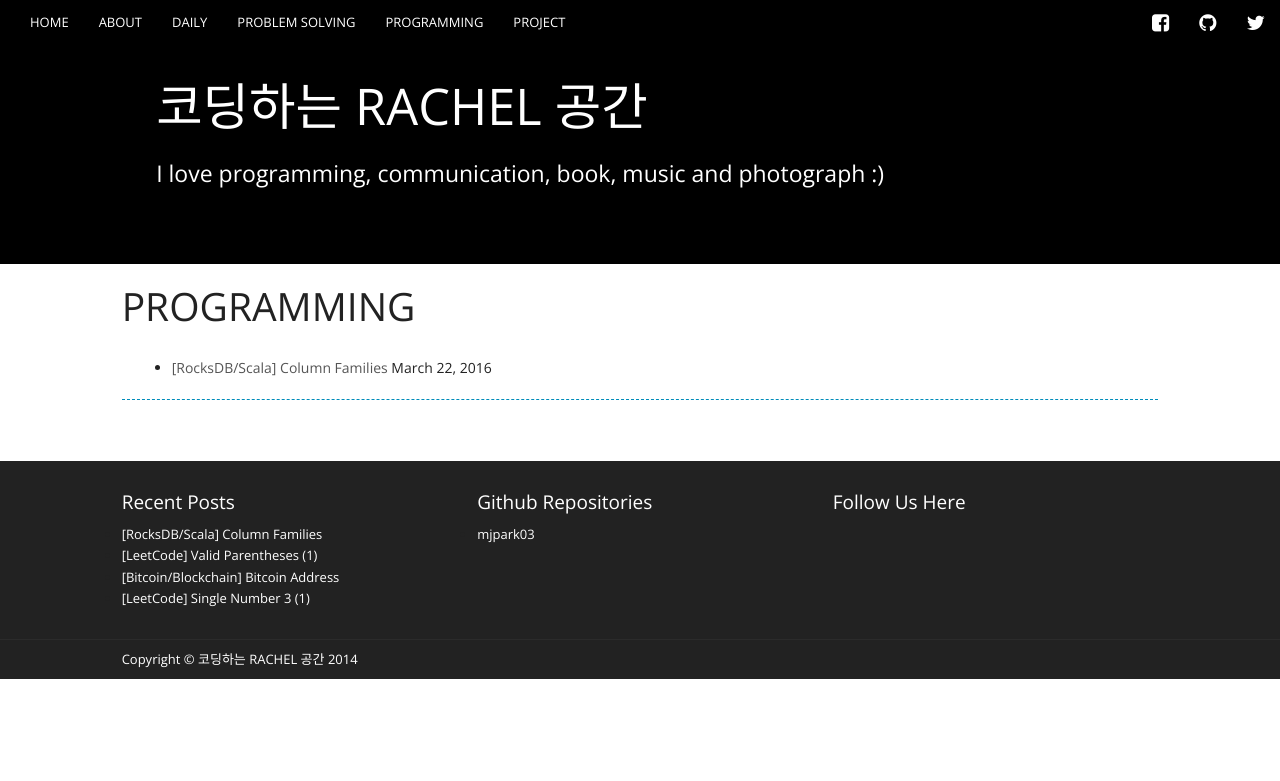
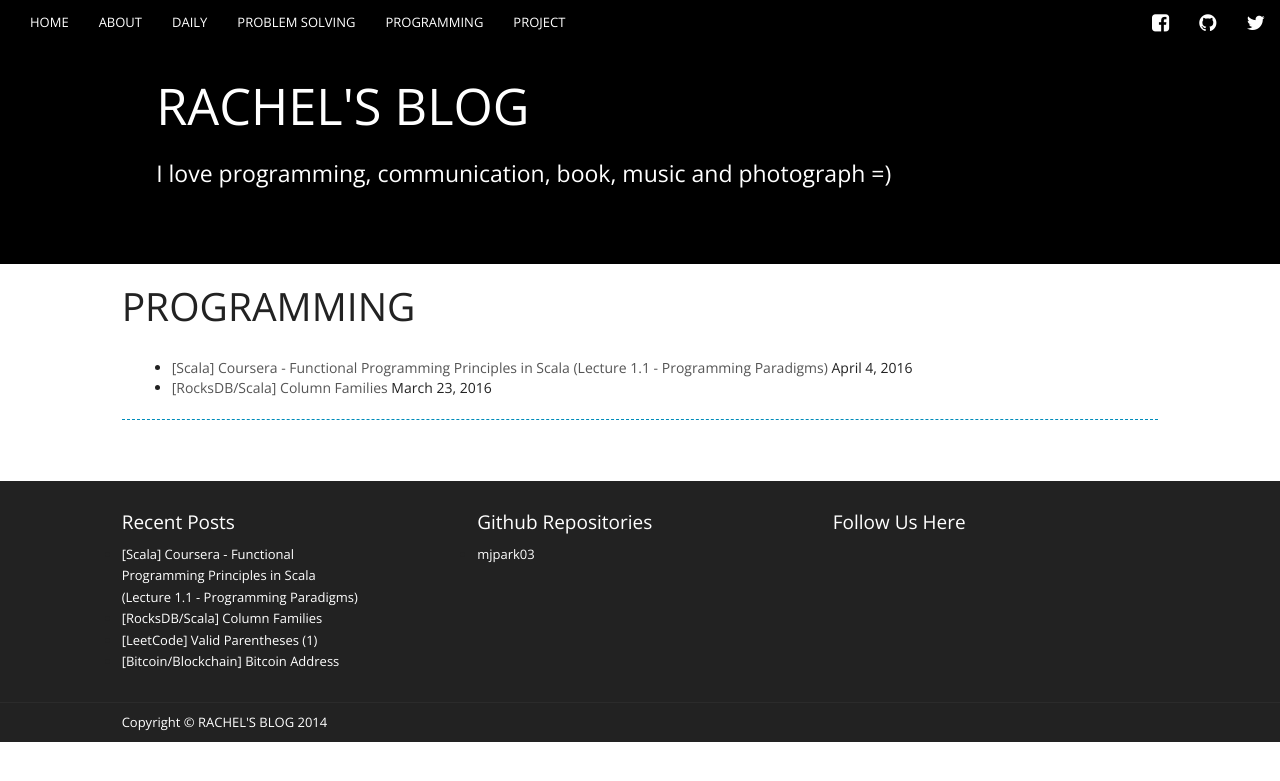
Before and after one commit to gudnam/mjpark03.github.io, a Jekyll site: the page built from 05.programming.md, in a window 1280 px wide. Shown: the top 781 px of the page. Built offline with Jekyll 4.4.1, drawn with Linux system fonts in a browser that asks for light colours; nearby versions of some CDN libraries.

Commit message:
[Scala] Coursera - Functional Programming Principles in Scala (Lecture 1.1 - Programming Paradigms)

```diff
--- a/_config.yml
+++ b/_config.yml
@@ -1,6 +1,6 @@
 # Site settings
-title: 코딩하는 RACHEL 공간
-description: I love programming, communication, book, music and photograph :)
+title: RACHEL'S BLOG
+description: I love programming, communication, book, music and photograph =)
 email: mjpark03@gmail.com
 baseurl: /
 #favicon
--- a/_posts/2016-03-22-programming-001.markdown
+++ b/_posts/2016-03-23-programming-001.markdown
@@ -1,7 +1,7 @@
 ---
 layout: post
 title:  "[RocksDB/Scala] Column Families"
-date:   2016-03-22 23:00:00
+date:   2016-03-23 23:00:00
 categories: programming
 author: Rachel Park
 comments: true
--- /dev/null
+++ b/_posts/2016-04-04-programming-002.markdown
@@ -0,0 +1,56 @@
+---
+layout: post
+title:  "[Scala] Coursera - Functional Programming Principles in Scala (Lecture 1.1 - Programming Paradigms)"
+date:   2016-04-04 22:00:00
+categories: programming
+author: Rachel Park
+comments: true
+tags: [programming]
+permalink: programming/002
+---
+
+
+I will summerize the lectures (Functional Programming Principles in Scala of Coursera) to study Scala.
+
+
+* The full video lectures : <a href="https://class.coursera.org/progfun-005/lecture" target="_blank">https://class.coursera.org/progfun-005/lecture</a>
+
+
+* The lecture of this posting : <a href="https://class.coursera.org/progfun-005/lecture/8" target="_blank">Lecture 1.1 - Programming Paradigms</a>
+<br/><br/>
+
+<h3>Summary</h3>
+<hr/>
+
+- <h4>Functional Programming</h4>
+    - In the restricted sense <br/>
+    	1) without mutable variables <br/>
+    	2) without assignments to variables <br/>
+    	3) without loops and the other imperative control structures <br/><br/>
+    - In the more general sense <br/>
+    	1) focusing on the functions in the program <br/><br/>
+
+- <h4>Some functional programming languages</h4>
+    - In the restricted sense <br/>
+        - Pure Lisp, XSLT, XPath, XQuery, FP <br/>
+        - Haskell (without I.O Monad or UnsafePerformIO) <br/><br/>
+    - In the wider sense <br/>
+        - Lisp, Scheme, Racket, Clojure <br/>
+        - SML, Ocaml, F# <br/>
+        - Haskell (full language) <br/>
+        - Scala <br/>
+        - Smalltalk, Ruby (first class function) <br/><br/>
+
+- <h4>Why Functional Programming ?</h4>
+    - Simpler reasoning principles <br/>
+    - Better modularity <br/>
+    - Good for exploiting parallelism on multi call and cloud computing <br/><br/>
+
+<h3>Additional Resources</h3>
+<hr/>
+
+* Martin’s talk at OSCON 2011: Working Hard to Keep it Simple <br/>
+	1) <a href="http://www.slideshare.net/Odersky/oscon-keynote-working-hard-to-keep-it-simple" target="_blank">Slide</a> <br/>
+	2) <a href="https://www.youtube.com/watch?v=3jg1AheF4n0" target="_blank">Video</a>
+
+<br/><br/>
```
